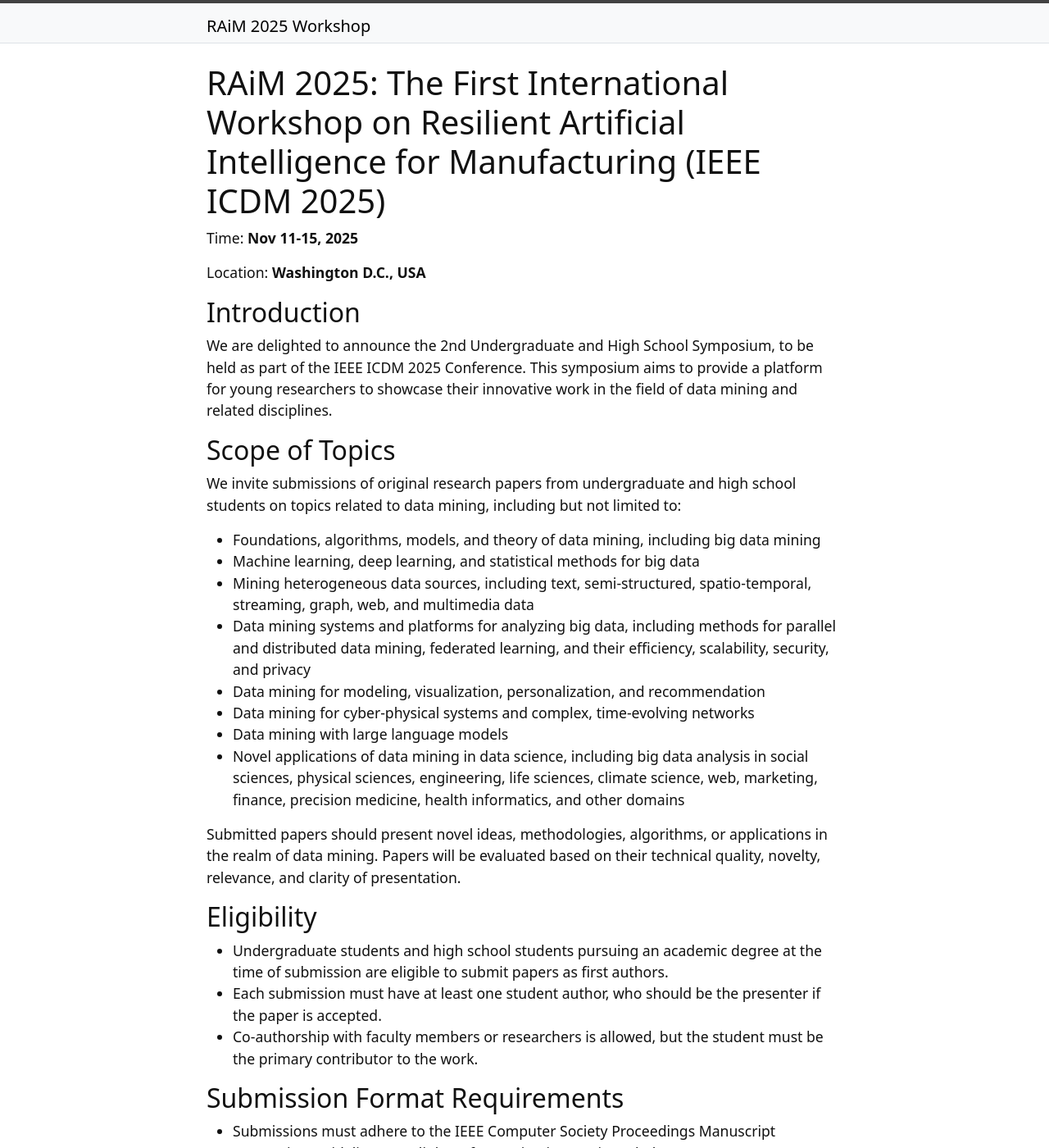
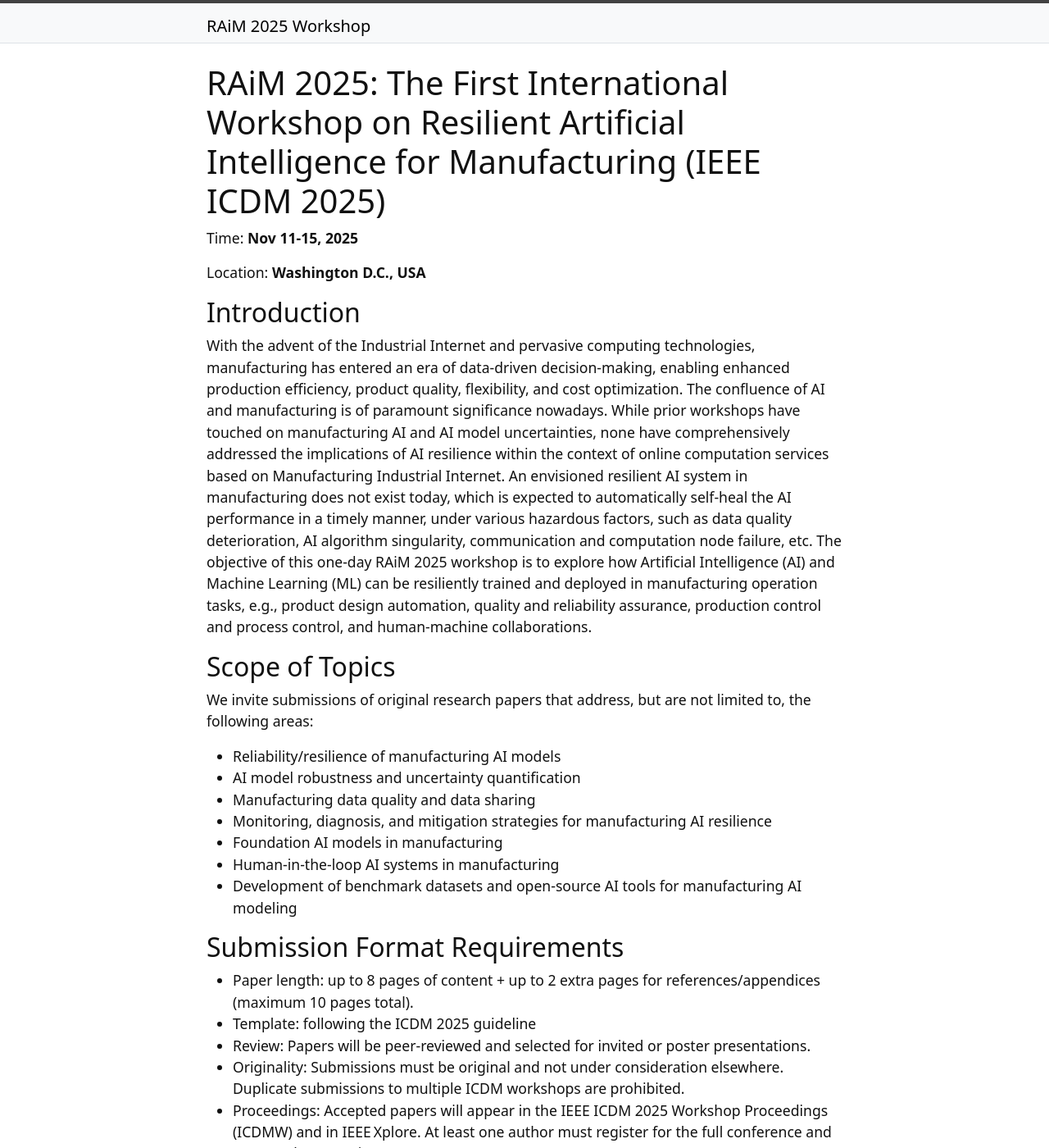
Before and after one commit to xuanwang91/2025-ICDM-RAiM, a Jekyll site: the page built from index.md, in a window 1280 px wide and 1400 px high. Shown: the whole window at 82% size. Built offline with Jekyll 4.4.1, drawn with Linux system fonts in a browser that asks for light colours; some of the changed text lies outside the part shown.

Commit message:
Update index.md

```diff
--- a/index.md
+++ b/index.md
@@ -11,120 +11,49 @@ Location: **Washington D.C., USA**
 
 
 ## Introduction
-We are delighted to announce the 2nd Undergraduate and High School Symposium, to be held as part of the IEEE ICDM 2025 Conference. This symposium aims to provide a platform for young researchers to showcase their innovative work in the field of data mining and related disciplines.
+With the advent of the Industrial Internet and pervasive computing technologies, manufacturing has entered an era of data-driven decision-making, enabling enhanced production efficiency, product quality, flexibility, and cost optimization. The confluence of AI and manufacturing is of paramount significance nowadays. While prior workshops have touched on manufacturing AI and AI model uncertainties, none have comprehensively addressed the implications of AI resilience within the context of online computation services based on Manufacturing Industrial Internet. An envisioned resilient AI system in manufacturing does not exist today, which is expected to automatically self-heal the AI performance in a timely manner, under various hazardous factors, such as data quality deterioration, AI algorithm singularity, communication and computation node failure, etc. The objective of this one-day RAiM 2025 workshop is to explore how Artificial Intelligence (AI) and Machine Learning (ML) can be resiliently trained and deployed in manufacturing operation tasks, e.g., product design automation, quality and reliability assurance, production control and process control, and human-machine collaborations.
 
 ## Scope of Topics
-We invite submissions of original research papers from undergraduate and high school students on topics related to data mining, including but not limited to:
+We invite submissions of original research papers that address, but are not limited to, the following areas:
 
-- Foundations, algorithms, models, and theory of data mining, including big data mining
-- Machine learning, deep learning, and statistical methods for big data
-- Mining heterogeneous data sources, including text, semi-structured, spatio-temporal, streaming, graph, web, and multimedia data
-- Data mining systems and platforms for analyzing big data, including methods for parallel and distributed data mining, federated learning, and their efficiency, scalability, security, and privacy
-- Data mining for modeling, visualization, personalization, and recommendation
-- Data mining for cyber-physical systems and complex, time-evolving networks
-- Data mining with large language models
-- Novel applications of data mining in data science, including big data analysis in social sciences, physical sciences, engineering, life sciences, climate science, web, marketing, finance, precision medicine, health informatics, and other domains
-
-<!---
-A.  Big Data Science and Foundations
-  - Novel Theoretical Models for Big Data
-  - New Computational Models for Big Data
-  - Data and Information Quality for Big Data
-  - New Data Standards
-
-B.  Big Data Infrastructure
-  - Cloud/Grid/Stream Computing for Big Data
-  - High Performance/Parallel Computing Platforms for Big Data
-  - Autonomic Computing and Cyber-infrastructure, System Architectures, Design and Deployment
-  - Energy-efficient Computing for Big Data
-  - Programming Models and Environments for Cluster, Cloud, and Grid Computing to Support Big Data
-  - Software Techniques and Architectures in Cloud/Grid/Stream Computing
-  - Big Data Open Platforms
-  - New Programming Models for Big Data beyond Hadoop/MapReduce, STORM
-  - Software Systems to Support Big Data Computing
-
-C.  Big Data Management
-  - Data Acquisition, Integration, Cleaning, and Best Practices
-  - Computational Modeling and Data Integration
-  - Large-scale Recommendation Systems and Social Media Systems
-  - Cloud/Grid/Stream Data Mining- Big Velocity Data
-  - Mobility and Big Data
-  - Multimedia and Multi-structured Data- Big Variety Data
-  - Compliance and Governance for Big Data
-
-D.  Big Data Search and Mining
-  - Social Web Search and Mining
-  - Web Search
-  - Algorithms and Systems for Big Data Search
-  - Distributed, and Peer-to-peer Search
-  - Big Data Search Architectures, Scalability and Efficiency
-  - Link and Graph Mining
-  - Semantic-based Data Mining and Data Pre-processing
-  - Search and Mining of variety of data including scientific and engineering, social, sensor/IoT/IoE, and multimedia data
-
-E.  Big Data Learning and Analytics
-  - Predictive analytics on Big Data
-  - Machine learning algorithms for Big Data
-  - Deep learning for Big Data
-  - Feature representation learning for Big Data
-  - Dimension reduction for Big Data
-  - Physics informed Big Data learning
-  - Visualization Analytics for Big Data
-
-F.  Data Ecosystem
-  - Data ecosystem concepts, theory, structure, and process
-  - Ecosystem services and management
-  - Methods for data exchange, monetization, and pricing
-  - Trust, resilience, privacy, and security issues
-  - Privacy preserving Big Data collection/analytics
-  - Trust management in Big Data systems
-  - Ecosystem assessment, valuation, and sustainability
-  - Experimental studies of fairness, diversity, accountability, and transparency
-
-G.  Foundation Models for Big Data
-  - Big data management for pre-training
-  - Big data management for fine-tuning
-  - Big data management for prompt-tuning
-  - Prompt Engineering and its Management
-  - Foundation Model Operationalization for multiple users
-
-H.  Big Data Applications
-  - Complex Big Data Applications in Science, Engineering, Medicine, Healthcare, Finance, Business, Law, Education, Transportation, Retailing, Telecommunication
-  - Big Data Analytics in Small Business Enterprises (SMEs)
-  - Big Data Analytics in Government, Public Sector and Society in General
-  - Real-life Case Studies of Value Creation through Big Data Analytics
-  - Big Data as a Service
-  - Big Data Industry Standards
-  - Experiences with Big Data Project Deployments
--->
-
-Submitted papers should present novel ideas, methodologies, algorithms, or applications in the realm of data mining. Papers will be evaluated based on their technical quality, novelty, relevance, and clarity of presentation.
-
-## Eligibility
-- Undergraduate students and high school students pursuing an academic degree at the time of submission are eligible to submit papers as first authors.
-- Each submission must have at least one student author, who should be the presenter if the paper is accepted.
-- Co-authorship with faculty members or researchers is allowed, but the student must be the primary contributor to the work.
+- Reliability/resilience of manufacturing AI models
+- AI model robustness and uncertainty quantification
+- Manufacturing data quality and data sharing
+- Monitoring, diagnosis, and mitigation strategies for manufacturing AI resilience
+- Foundation AI models in manufacturing
+- Human-in-the-loop AI systems in manufacturing
+- Development of benchmark datasets and open-source AI tools for manufacturing AI modeling
 
 ## Submission Format Requirements
-- Submissions must adhere to the IEEE Computer Society Proceedings Manuscript Formatting Guidelines (see link to "formatting instructions" below: [https://www.ieee.org/conferences/publishing/templates.html](https://www.ieee.org/conferences/publishing/templates.html)).
-- Undergraduate student research papers should not exceed 6 pages, including all figures, tables, and references.
-- High school student research papers should not exceed 5 pages, including all figures, tables, and references.
-- **Please highlight whether the first author is a high school or an undergraduate student in the author affiliation of your submitted paper.**
+-	Paper length: up to 8 pages of content + up to 2 extra pages for references/appendices (maximum 10 pages total).
+-	Template: following the ICDM 2025 guideline
+-	Review: Papers will be peer-reviewed and selected for invited or poster presentations.
+-	Originality: Submissions must be original and not under consideration elsewhere. Duplicate submissions to multiple ICDM workshops are prohibited.
+-	Proceedings: Accepted papers will appear in the IEEE ICDM 2025 Workshop Proceedings (ICDMW) and in IEEE Xplore. At least one author must register for the full conference and present the paper in person.
 
 ## Important Dates
-- Paper Submission Deadline: Sep 1, 2025 11:59 PM AoE
-- Notification of Acceptance: Oct 1, 2025
-- Camera-Ready Paper Submission: Oct 15, 2025
-- Symposium Date: TBD
+-	Paper Submission Deadline: 29 August 2025
+-	Author Notification: 15 September 2025
+-	Camera‑Ready & Copyright: 25 September 2025
+-	Workshop Date: 12 November 2025 (tentative, Day 1 of ICDM)
 
 ## How to Submit
-- Please submit your papers electronically through the symposium's submission portal: [https://wi-lab.com/cyberchair/2025/icdm25/scripts/submit.php?subarea=S01&undisplay_detail=1&wh=/cyberchair/2025/icdm25/scripts/ws_submit.php](https://wi-lab.com/cyberchair/2025/icdm25/scripts/submit.php?subarea=S01&undisplay_detail=1&wh=/cyberchair/2025/icdm25/scripts/ws_submit.php).
-- The review process is single-blind, meaning that reviewers remain anonymous to the authors, but authors are not anonymous to the reviewers.
-- All papers accepted by this symposium will be included in the ICDM Workshop Proceedings published by the IEEE Computer Society Press, and made available at the Conference.
-- Each accepted paper must have at least one author to register the conference and present the paper in person during the symposium day at the conference. ICDM offers a one-day registration rate for undergraduate and high school symposium attendees.
+Submit your manuscript as a PDF through the ICDM 2025 Workshop CyberChair portal (link to be announced on the workshop website). Select “RAiM 2025 Workshop” when choosing the submission track.
 
-## Program Agenda
-TBD
+## Attendance & Registration Policy
+At least one organizer and one author per accepted paper must attend ICDM 2025 in person with full registration. Authors who need a U.S. visa should begin the application process early. ICDM does not provide online streaming due to venue constraints.
+
+## Workshop Format
+The half‑day program will feature:
+- 2 keynotes by leading academics/industry experts
+- Peer‑reviewed paper presentations (oral & poster)
+- A panel discussion on open challenges and future directions
 
 ## Program Co-Chairs
-TBD
+- Ran Jin, Virginia Tech
+- Ismini Lourentzou, University of Illinois Urbana‑Champaign
+- Xuan Wang, Virginia Tech
+- Yingyan Zeng, University of Cincinnati
+
+Join us in shaping the future of resilient AI for manufacturing by contributing your latest research to RAiM 2025. We look forward to receiving your submissions and to an engaging, in‑person workshop at IEEE ICDM 2025.
+For any questions about scope, submissions, or logistics, please reach out to the Workshop Co-Chairs, Dr. Ran Jin, Dr. Ismini Lourentzou, and Dr. Xuan Wang at TBD.
```
